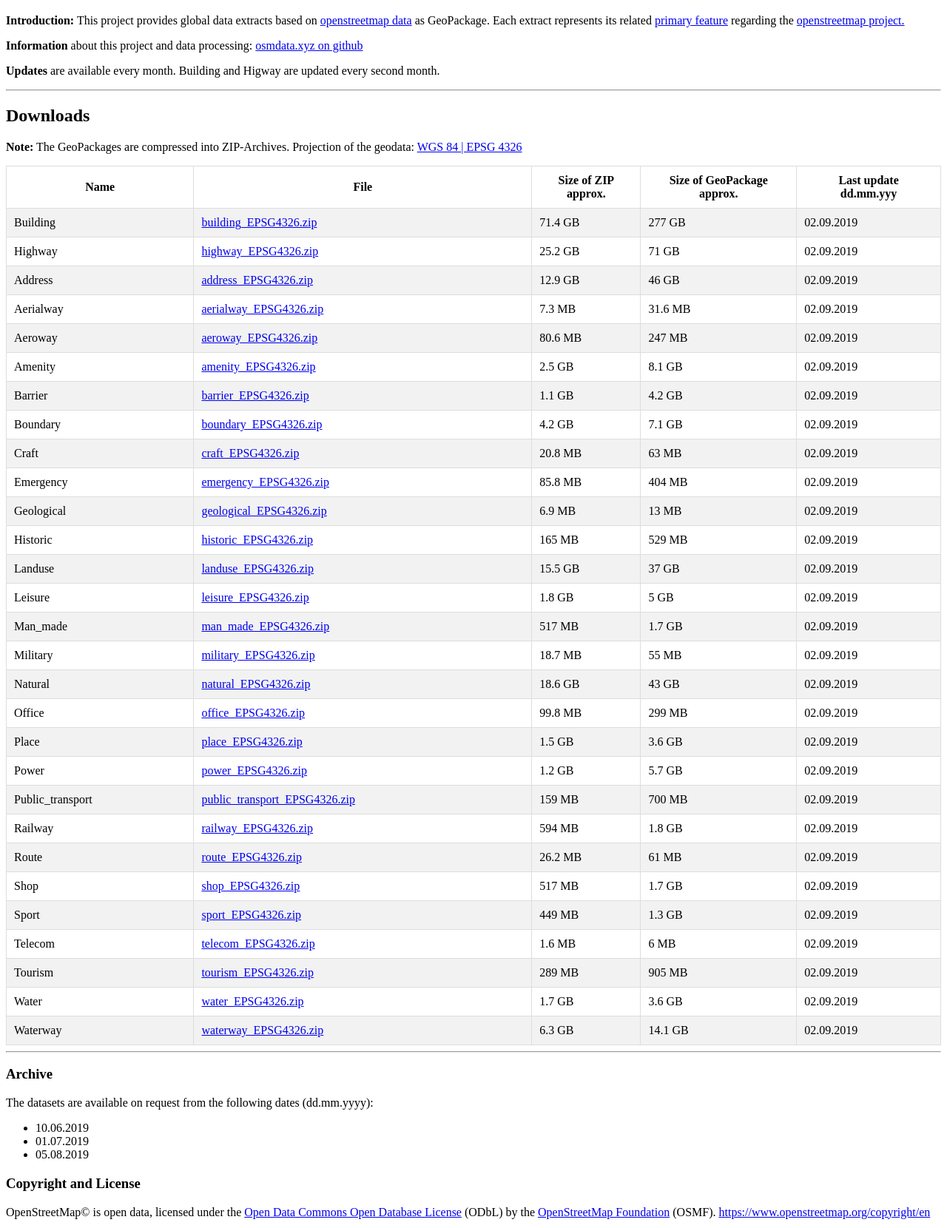
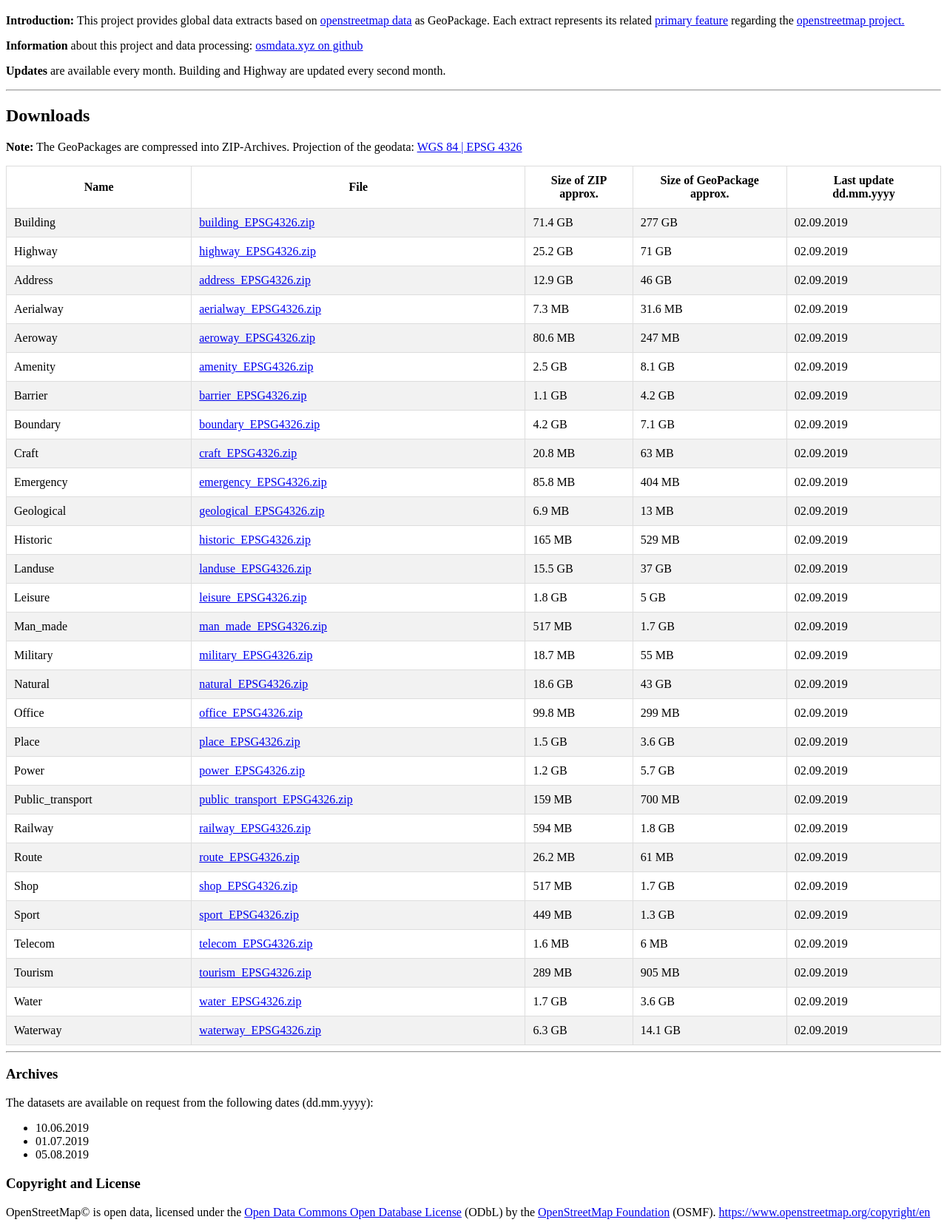
Before and after one commit to riccardoklinger/osmdata.xyz, a plain HTML site: page download.osmdata.xyz/index.html in a window 1280 px wide. Shown: the part 272-1932 px from the top of the page at 74% size. Drawn offline with Linux system fonts and the light colour scheme.

Commit message:
Update index.html: fix typos
The last change, Archive -> Archives, might be slightly controversial, but I thought that since multiple archives are offered (upon request), plural is proper.

```diff
--- a/download.osmdata.xyz/index.html
+++ b/download.osmdata.xyz/index.html
@@ -35,9 +35,9 @@ tr:nth-child(even){background-color: #f2f2f2}
     <body>
         <img src="osmdata_logo_power_wide_small.png" alt="osmdata.xyz_logo_wide_small" class="responsive" width="640" height="199">
 		<h1>Global openstreetmap data extracts | osmdata.xyz</h1>
-        <p><b>Introduction:</b> This project provides global data extracts based on <a href="https://planet.openstreetmap.org/">openstreetmap data</a> as GeoPackage. Each extract represents its related <a href="https://wiki.openstreetmap.org/wiki/Map_Featuresregarding">primary feature</a> regarding the <a href="https://www.openstreetmap.org/">openstreetmap project.</a></p>
+        <p><b>Introduction:</b> This project provides global data extracts based on <a href="https://planet.openstreetmap.org/">openstreetmap data</a> as GeoPackage. Each extract represents its related <a href="https://wiki.openstreetmap.org/wiki/Map_Features">primary feature</a> regarding the <a href="https://www.openstreetmap.org/">openstreetmap project.</a></p>
 		<p><b>Information</b> about this project and data processing: <a href="https://github.com/michaelmgis/osmdata.xyz">osmdata.xyz on github</a></p>
-		<p><b>Updates</b> are available every month. Building and Higway are updated every second month.</p>
+		<p><b>Updates</b> are available every month. Building and Highway are updated every second month.</p>
 		<hr>
 		<h2>Downloads</h2>
 		<p><b>Note:</b> The GeoPackages are compressed into ZIP-Archives. Projection of the geodata: <a href="https://spatialreference.org/ref/epsg/4326/">WGS 84 | EPSG 4326</a></p>
@@ -48,7 +48,7 @@ tr:nth-child(even){background-color: #f2f2f2}
 			<th>File</th>
 			<th>Size of ZIP<br>approx.</th>
 			<th>Size of GeoPackage<br>approx.</th>
-			<th>Last update<br>dd.mm.yyy</th>
+			<th>Last update<br>dd.mm.yyyy</th>
 		  </tr>
 		  <tr>
 			<td>Building</td>
@@ -257,7 +257,7 @@ tr:nth-child(even){background-color: #f2f2f2}
 		</div>
 <hr>
 
-		<h3>Archive</h3>
+		<h3>Archives</h3>
 		The datasets are available on request from the following dates (dd.mm.yyyy):
 			<ul>
 				<li>10.06.2019</li>
```
